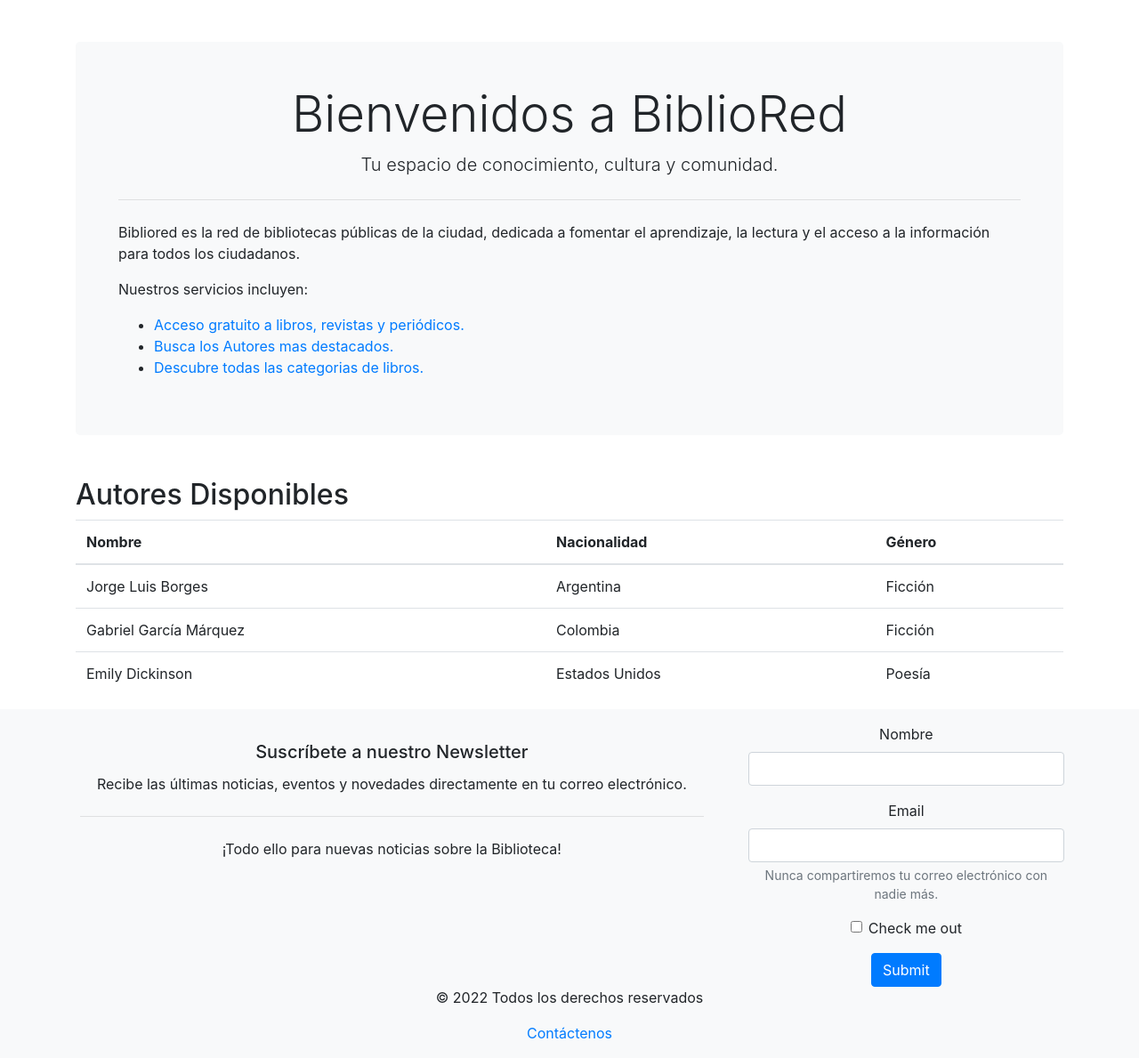
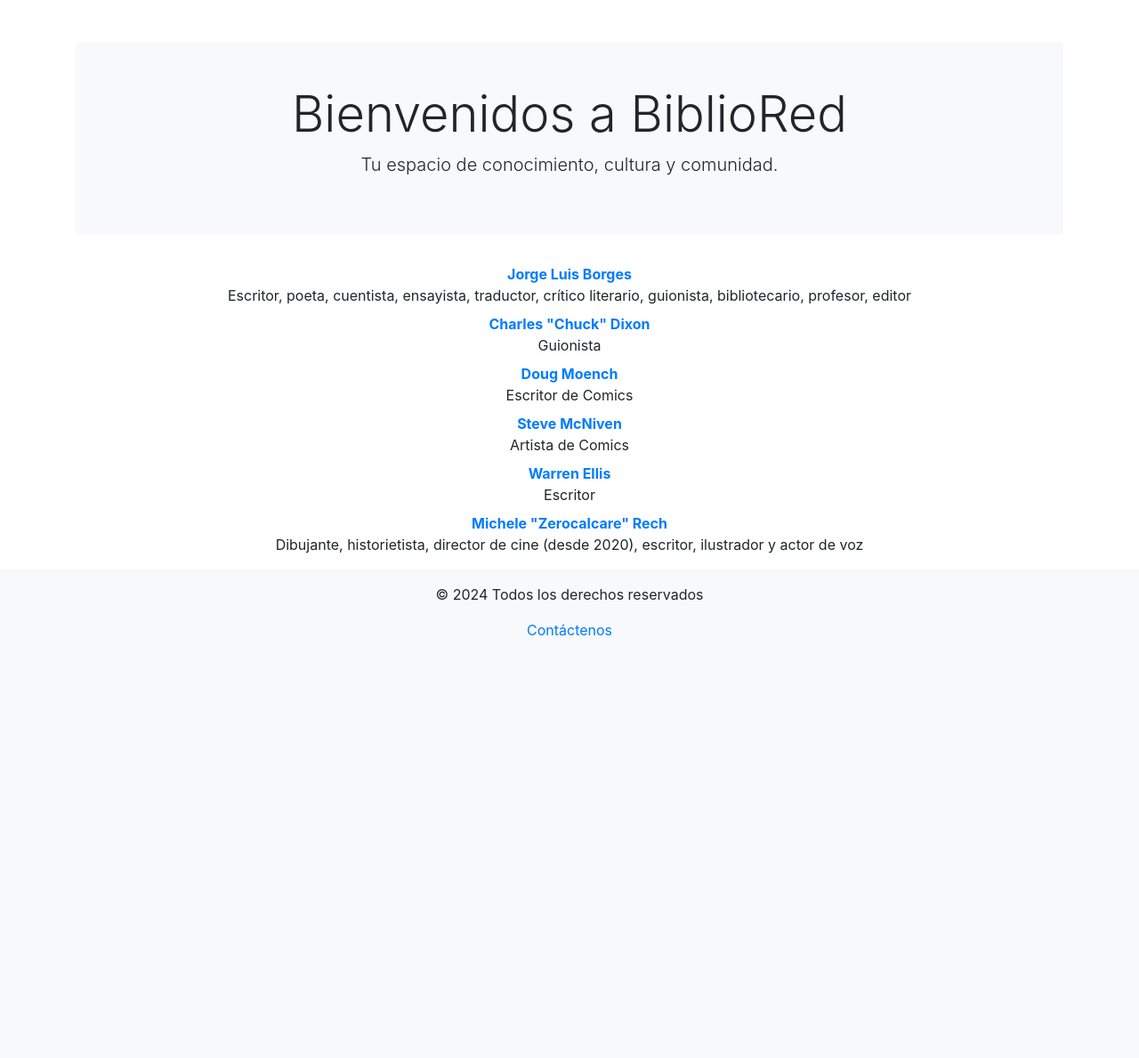
Before and after one commit to SebastianRivasZ/ET-Proyecto-Biblioteca, a Django app: page /autores in a window 1280 px wide. Shown: the part 617-1806 px from the top of the page at 89% size. After the commit the page ends 1332 px from the top, so only its background shows below. Run offline with Django 5.2, Linux system fonts and the light colour scheme; data comes from the database, SQL or seed files in the repository; both versions use the stored data as it was after the commit; some libraries are stand-ins or nearby versions.

Commit message:
Cambios y correcciones a algunas plantillas

```diff
--- a/Contenido/models.py
+++ b/Contenido/models.py
@@ -12,6 +12,8 @@
 class Autor(models.Model):
     nombre = models.CharField(max_length=70)
     nacionalidad = models.CharField(max_length=50)
+    biografia = models.TextField()
+    information = models.TextField()
 
 class Categoria(models.Model):
     nombre = models.CharField(max_length=50)
--- a/Contenido/templates/content/autores.html
+++ b/Contenido/templates/content/autores.html
@@ -5,6 +5,7 @@
         <meta name="viewport" content="width=device-width, initial-scale=1.0">
         <title>Biblioteca Libre</title>
         <link rel="stylesheet" href="https://cdn.jsdelivr.net/npm/bootstrap@4.6.2/dist/css/bootstrap.min.css" integrity="sha384-xOolHFLEh07PJGoPkLv1IbcEPTNtaed2xpHsD9ESMhqIYd0nLMwNLD69Npy4HI+N" crossorigin="anonymous">
+        <link rel="stylesheet" href="https://cdn.jsdelivr.net/gh/lipis/flag-icons@7.2.3/css/flag-icons.min.css"/>
     </head>
     <body>
         <!--Barra de navegacion-->
@@ -15,10 +16,9 @@
             </button>
             <div class="collapse navbar-collapse" id="navbarNavAltMarkup">
                 <div class="navbar-nav">
-                <a class="nav-link active" href="Inicio.html">Home <span class="sr-only">(current)</span></a>
-                <a class="nav-link" href="libros.html">Libros</a>
-                <a class="nav-link" href="autores.html">Autores</a>
-                <a class="nav-link" href="categorias.html">Categorias</a>
+                    {% for Item in NavItem %}
+                        <a class="nav-link" href="{{ Item.url }}">{{ Item.titulo }}</a>
+                    {% endfor %}
                 </div>
             </div>
         </nav>
@@ -53,90 +53,26 @@
                     <h1 class="display-4">Bienvenidos a BiblioRed</h1>
                     <p class="lead">Tu espacio de conocimiento, cultura y comunidad.</p>
                 </div>
-            <hr class="my-4">
-            <p>Bibliored es la red de bibliotecas públicas de la ciudad, dedicada a fomentar el aprendizaje, la lectura y el acceso a la información para todos los ciudadanos.</p>
-            <p>Nuestros servicios incluyen:</p>
-            <ul>
-                <li><a href="libros.html">Acceso gratuito a libros, revistas y periódicos.</a></li>
-                <li><a href="autores.html">Busca los Autores mas destacados.</a></li>
-                <li><a href="categorias.html">Descubre todas las categorias de libros.</a></li>
-            </ul>
+            </div>
+
+            <div class="row">
+                <div class="col-lg-12">
+                    <dl>
+                        {% for Autor in Autores %}
+                            <dt class="text-center"><a href="{{ Autor.biografia }}">{{ Autor.nombre }} <span class="fi fi-{{ Autor.nacionalidad }}"></span></a></dt>
+                            <dd class="text-center">{{ Autor.information }}</dd>
+                        {% endfor %}
+                    </dl>
+                </div>
             </div>
         </div>
 
-    <!-- Tabla de autores -->
-    <div class="container mt-5">
-        <h2>Autores Disponibles</h2>
-        <table class="table">
-            <thead>
-                <tr>
-                    <th scope="col">Nombre</th>
-                    <th scope="col">Nacionalidad</th>
-                    <th scope="col">Género</th>
-                </tr>
-            </thead>
-            <tbody>
-                <tr>
-                    <td>Jorge Luis Borges</td>
-                    <td>Argentina</td>
-                    <td>Ficción</td>
-                </tr>
-                <tr>
-                    <td>Gabriel García Márquez</td>
-                    <td>Colombia</td>
-                    <td>Ficción</td>
-                </tr>
-                <tr>
-                    <td>Emily Dickinson</td>
-                    <td>Estados Unidos</td>
-                    <td>Poesía</td>
-                </tr>
-            </tbody>
-        </table>
-    </div>
-
-<!-- Pie de pagina -->
         <footer class="bg-light text-center py-3">
-        <div class="container">
-            <div class="row">
-                <div class="row">
-                    <div class="col-md-8">
-                        <div class="card-body">
-                            <h5 class="card-title">Suscríbete a nuestro Newsletter</h5>
-                            <p class="card-text">Recibe las últimas noticias, eventos y novedades directamente en tu correo electrónico.</p>
-                            <hr class="my-4">
-                            <p>¡Todo ello para nuevas noticias sobre la Biblioteca!</p>
-                        </div>
-                    </div>
-                    <div class="col-md-4">
-                        <form>
-                            <div class="form-group">
-                                <label for="exampleInputEmail1">Nombre</label>
-                                <input type="email" class="form-control" id="exampleInputEmail1" aria-describedby="emailHelp">
-                            </div>
-                            <div class="form-group">
-                                <label for="exampleInputPassword1">Email</label>
-                                <input type="password" class="form-control" id="exampleInputPassword1">
-                                <small id="emailHelp" class="form-text text-muted">Nunca compartiremos tu correo electrónico con nadie más.</small>
-                            </div>
-                            <div class="form-group form-check">
-                                <input type="checkbox" class="form-check-input" id="exampleCheck1">
-                                <label class="form-check-label" for="exampleCheck1">Check me out</label>
-                            </div>
-                            <button type="submit" class="btn btn-primary">Submit</button>
-                        </form>
-                    </div>
-                </div>
-            </div>
-        </div>
-        <p>&copy; 2022 Todos los derechos reservados</p>
+            <p>&copy; 2024 Todos los derechos reservados</p>
             <a href="contacto.html">Contáctenos</a>
         </footer>
+    </body>
 
-
-
-
-</body>
     <script src="https://cdn.jsdelivr.net/npm/sweetalert2@11"></script>
     <script src="https://cdn.jsdelivr.net/npm/jquery@3.5.1/dist/jquery.slim.min.js" integrity="sha384-DfXdz2htPH0lsSSs5nCTpuj/zy4C+OGpamoFVy38MVBnE+IbbVYUew+OrCXaRkfj" crossorigin="anonymous"></script>
     <script src="https://cdn.jsdelivr.net/npm/bootstrap@4.6.2/dist/js/bootstrap.bundle.min.js" integrity="sha384-Fy6S3B9q64WdZWQUiU+q4/2Lc9npb8tCaSX9FK7E8HnRr0Jz8D6OP9dO5Vg3Q9ct" crossorigin="anonymous"></script>
--- a/Contenido/views.py
+++ b/Contenido/views.py
@@ -5,20 +5,27 @@
 
 def vistaInicio(request):
     context = {
-        "Navbar": NavItem.objects.all()
+        "NavItem": NavItem.objects.all()
     }
     return render(request, 'content/inicio.html', context)
 
 def vistaLibros(request):
     context = {
+        "NavItem": NavItem.objects.all(),
         "Libros": Libro.objects.all()
     }
     return render(request, 'content/libros.html', context)
 
 def vistaAutores(request):
-    context = {}
-    return render(request, 'content/autores.html')
+    context = {
+        "NavItem": NavItem.objects.all(),
+        "Autores": Autor.objects.all()
+    }
+    return render(request, 'content/autores.html', context)
 
 def vistaCategorias(request):
-    context = {}
-    return render(request, 'content/categorias.html')
+    context = {
+        "NavItem": NavItem.objects.all(),
+        "Categorias": Categoria.objects.all()
+    }
+    return render(request, 'content/categorias.html', context)
```
Also changed, not shown: Contenido/static/Script.js (+5 -3 lines), Contenido/templates/content/categorias.html (+17 -62 lines), Contenido/templates/content/inicio.html (+20 -23 lines), Contenido/templates/content/libros.html (+10 -7 lines), Contenido/migrations/0004_autor_biografia_autor_information.py (added), db.sqlite3. Lines whose indentation alone changed are shown as unchanged.
